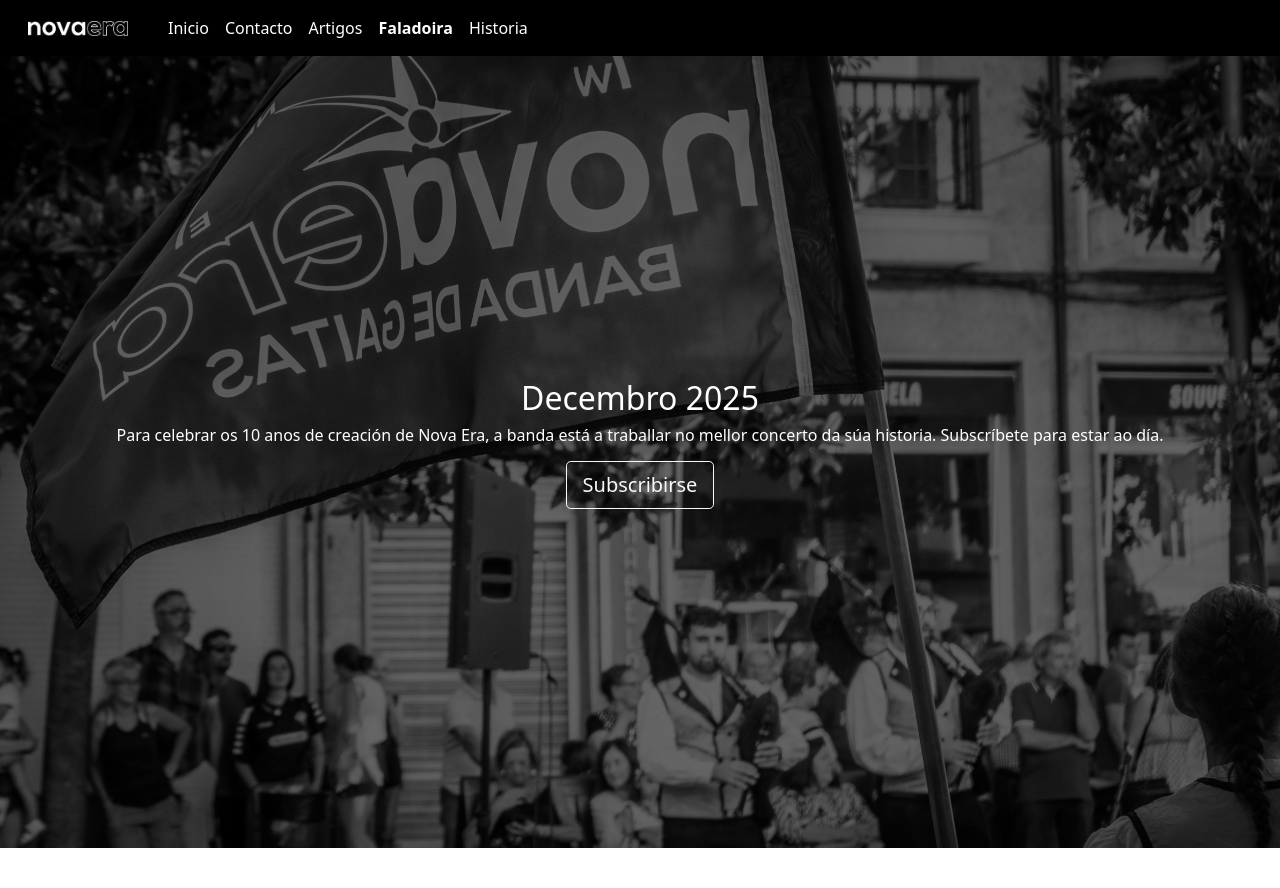
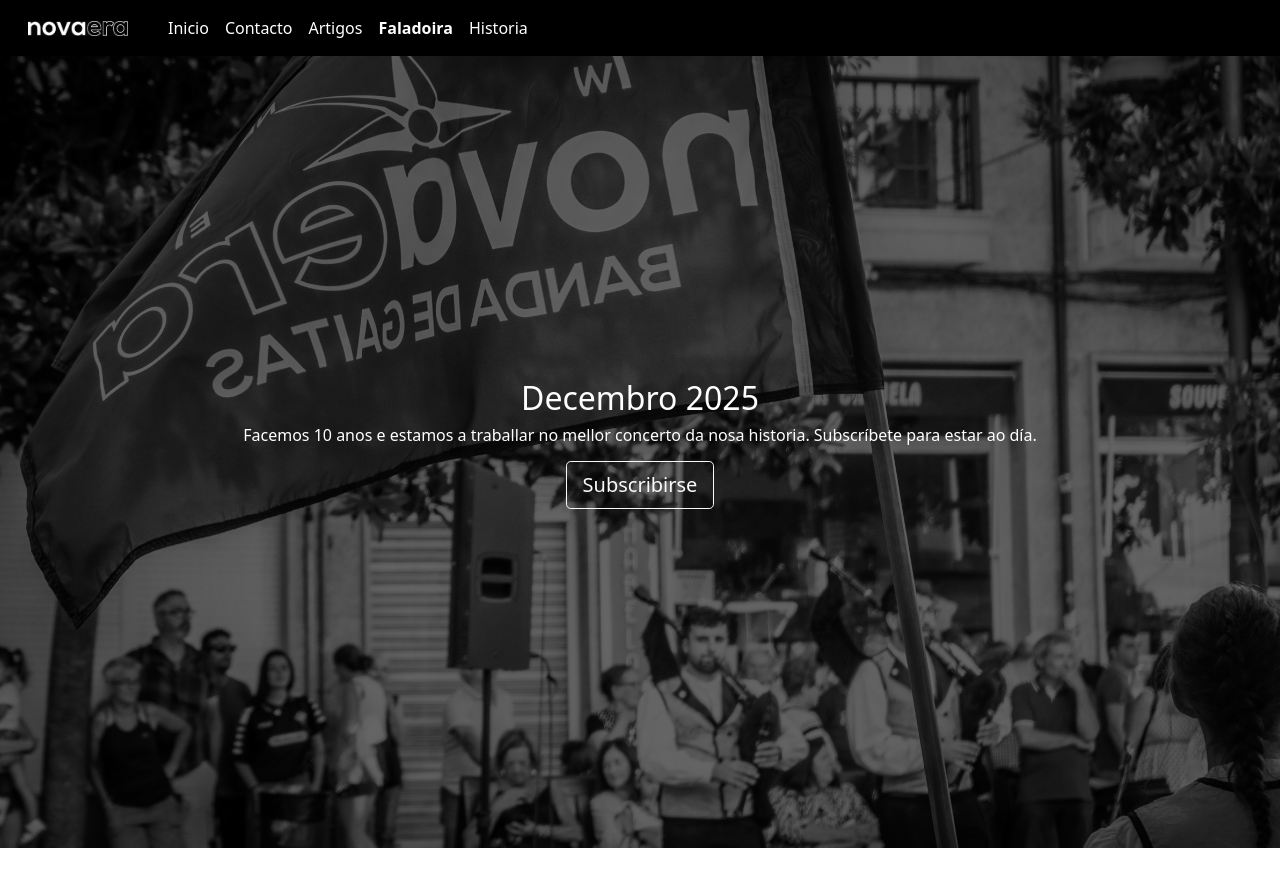
Before and after one commit to paquinho89/novaera, a Django app: page / in a window 1280 px wide. Shown: the top 888 px of the page. Run offline with Django 3.2, Linux system fonts and the light colour scheme; some libraries are stand-ins or nearby versions.

Commit message:
Update home_page.html

```diff
--- a/NovaEra/templates/home_page.html
+++ b/NovaEra/templates/home_page.html
@@ -59,7 +59,7 @@
             <div class="d-flex justify-content-center align-items-center h-100">
               <div class="text-white text-center">
                 <h2>Decembro 2025</strong></h2>
-                <h6>Para celebrar os 10 anos de creación de Nova Era, a banda está a traballar no mellor concerto da súa historia. Subscríbete para estar ao día.</h6>
+                <h6>Facemos 10 anos e estamos a traballar no mellor concerto da nosa historia. Subscríbete para estar ao día.</h6>
                 <a class="btn btn-outline-light btn-lg m-2" href="#footer" role="button">Subscribirse</a>
                 <!--<ul class="list-unstyled">
                   <li><strong>12 Agosto 2023, Castrelo do Val</strong></li>
@@ -106,7 +106,7 @@
             <a href="{% url 'faladoiras' %}" style="text-decoration: none; color: black;">
               <strong><h4 class="text-center mt-4"><strong>oriXes</strong></h4></strong>
             </a>
-            <p >
+            <p class="text-muted">
               Con motivo dos 10 anos da creación da banda, Nova Era lanza o documental "oriXes" onde se quere dar a coñecer a historia da banda, analizando os bos e os malos momentos.
             </p>
            <p class="text-muted">
```
